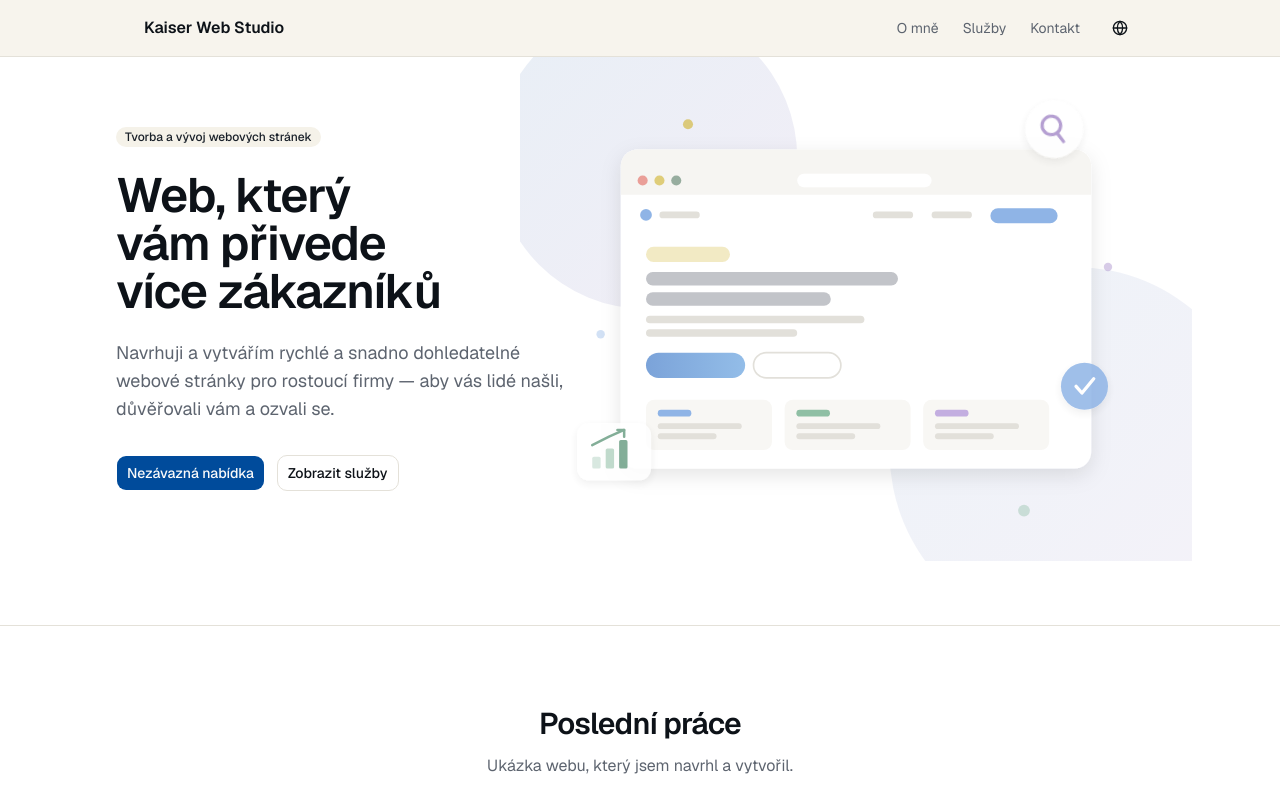
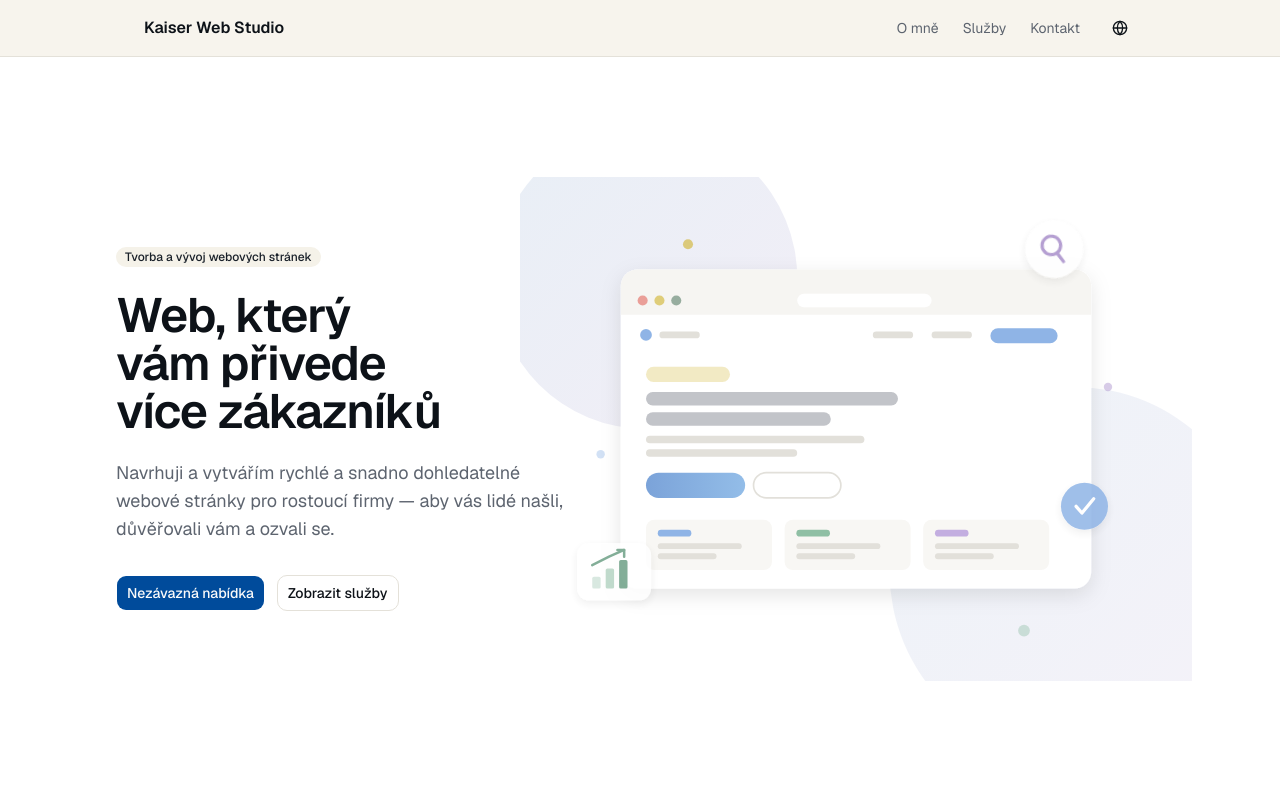
Before and after one commit to Tomas-Kaiser/kaiserwebstudio, a Next.js app: page /cs in a window 1280 px wide. Shown: the top 800 px of the page. Built offline with nearby package versions, Linux system fonts and the light colour scheme.

Commit message:
Make hero section full viewport height and fix mid-width content clipping

```diff
--- a/src/app/[locale]/page.tsx
+++ b/src/app/[locale]/page.tsx
@@ -30,7 +30,7 @@ export default function Home() {
 
   return (
     <main className="flex flex-1 flex-col">
-      <section className="relative mx-auto flex w-full max-w-7xl flex-col items-center gap-10 overflow-hidden px-4 pt-[30px] pb-14 sm:flex-row sm:items-center lg:gap-14 lg:overflow-visible lg:pt-0 lg:pb-16">
+      <section className="relative mx-auto flex min-h-[calc(100dvh-3.5rem)] w-full max-w-7xl flex-col items-center justify-center gap-10 overflow-hidden px-4 py-14 sm:flex-row sm:items-center sm:justify-start lg:gap-14 lg:overflow-visible lg:py-16">
         <Image
           src="/images/hero-illustration.svg"
           alt={t("imageAlt")}
```
